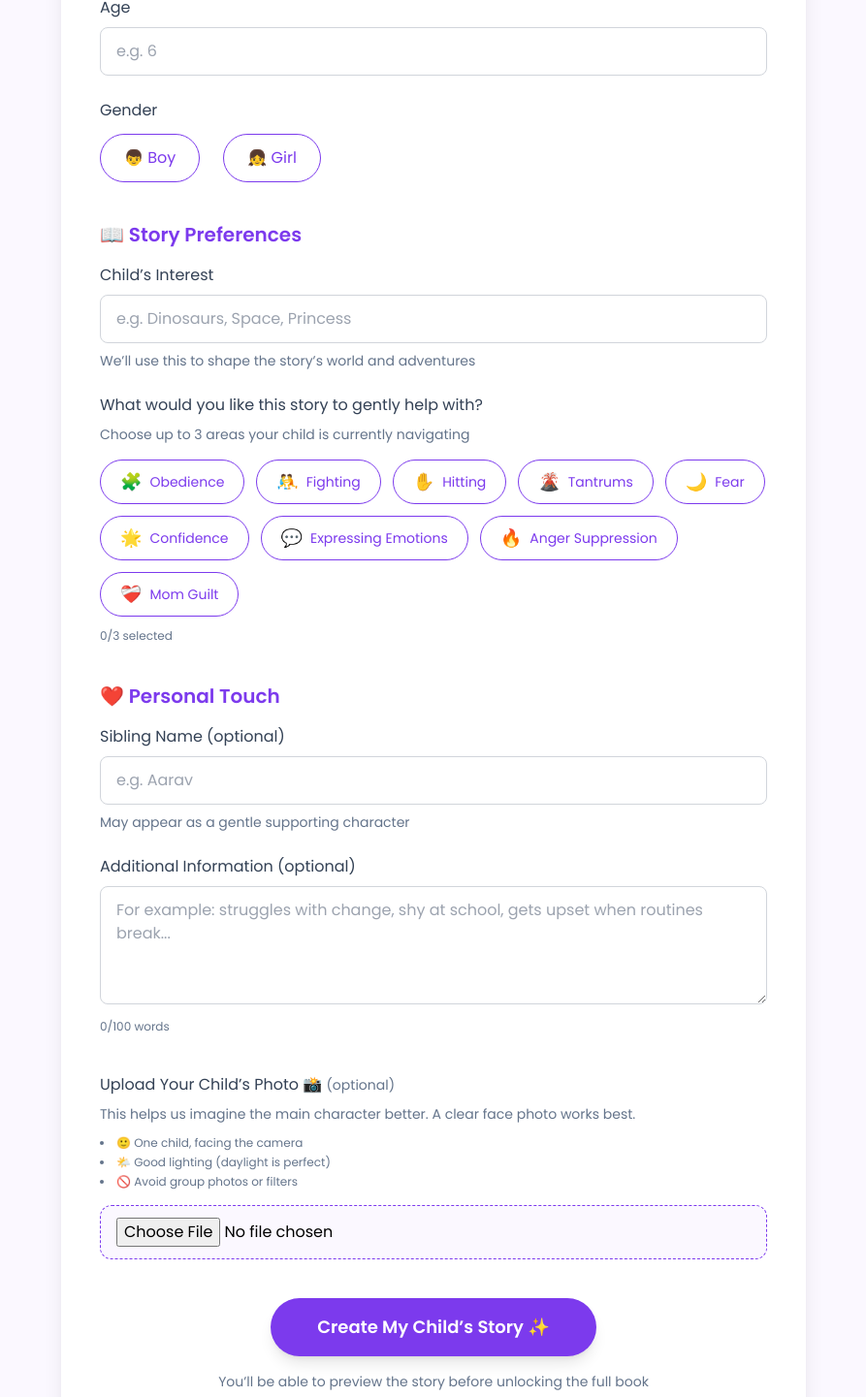
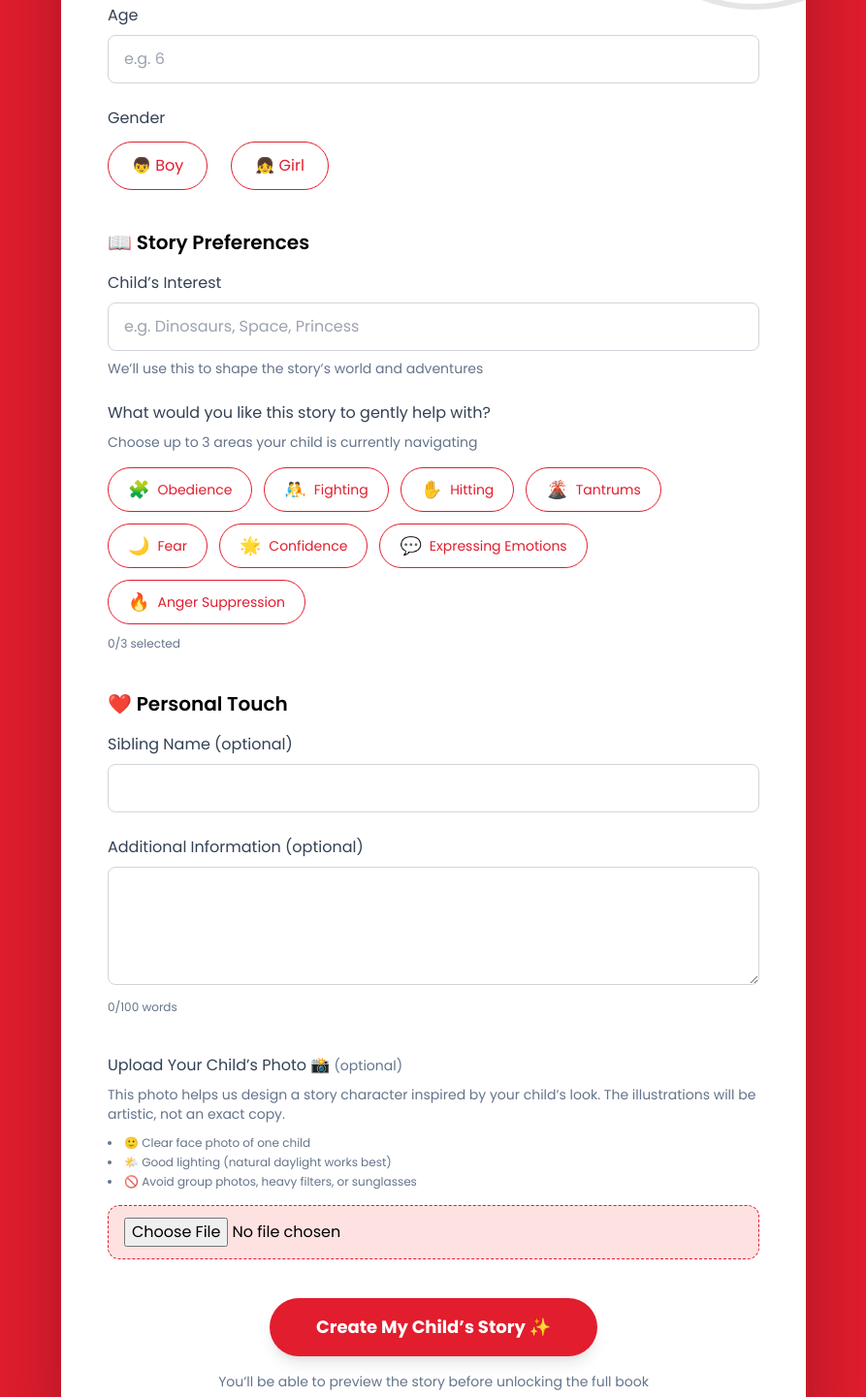
Before and after one commit to rohitjagawat/AI_STORY, a React (Vite) app in the folder frontend/: page /create in a window 1280 px wide. Shown: the part 398-1839 px from the top of the page at 97% size, without its empty margins (193-1086 px from the left). Built offline with nearby package versions, Linux system fonts and the light colour scheme.

Commit message:
new changes

```diff
--- a/frontend/src/pages/CreateStory.jsx
+++ b/frontend/src/pages/CreateStory.jsx
@@ -42,15 +42,13 @@ const CreateStory = () => {
     navigate("/generating");
   };
 
-
-
   return (
-    <div className="min-h-screen bg-brandBg flex justify-center px-4 py-12">
+    <div className="min-h-screen bg-brandRed flex justify-center px-4 py-12">
       <div className="w-full max-w-3xl">
 
         {/* HEADER */}
         <div className="text-center mb-12">
-          <h1 className="text-3xl md:text-4xl font-bold text-brandPurple mb-3">
+          <h1 className="text-3xl md:text-4xl font-extrabold text-black mb-3">
             Create Your Child’s Story ✨
           </h1>
           <p className="text-brandText text-lg">
@@ -60,19 +58,22 @@ const CreateStory = () => {
         </div>
 
         {/* FORM CARD */}
-        <div className="bg-white rounded-2xl shadow-xl p-6 md:p-10">
+        <div className="bg-white rounded-[2.5rem] shadow-[0_30px_80px_rgba(0,0,0,0.25)] p-6 md:p-12 relative overflow-hidden">
+
+          {/* decorative ring */}
+          <div className="absolute -top-24 -right-24 w-[300px] h-[300px] border-[6px] border-black/10 rounded-full"></div>
 
           {error && (
-            <div className="mb-6 text-center text-red-500 font-medium">
+            <div className="mb-6 text-center text-brandRed font-semibold">
               ⚠️ {error}
             </div>
           )}
 
-          <div className="space-y-10">
+          <div className="space-y-10 relative z-10">
 
             {/* CHILD DETAILS */}
             <div>
-              <h2 className="text-xl font-semibold text-brandPurple mb-4">
+              <h2 className="text-xl font-semibold text-black mb-4">
                 👶 Child Details
               </h2>
 
@@ -85,7 +86,7 @@ const CreateStory = () => {
                   onChange={(e) => setName(e.target.value)}
                   type="text"
                   placeholder="e.g. Aarav"
-                  className="w-full px-4 py-3 rounded-lg border border-gray-300 hover:border-brandPurple transition focus:outline-none focus:ring-2 focus:ring-brandPurple"
+                  className="w-full px-4 py-3 rounded-lg border border-gray-300 hover:border-brandRed transition focus:outline-none focus:ring-2 focus:ring-brandRed"
                 />
               </div>
 
@@ -98,7 +99,7 @@ const CreateStory = () => {
                   onChange={(e) => setAge(e.target.value)}
                   type="number"
                   placeholder="e.g. 6"
-                  className="w-full px-4 py-3 rounded-lg border border-gray-300 hover:border-brandPurple transition focus:outline-none focus:ring-2 focus:ring-brandPurple"
+                  className="w-full px-4 py-3 rounded-lg border border-gray-300 hover:border-brandRed transition focus:outline-none focus:ring-2 focus:ring-brandRed"
                 />
               </div>
 
@@ -110,9 +111,9 @@ const CreateStory = () => {
                   <button
                     type="button"
                     onClick={() => setGender("boy")}
-                    className={`flex items-center gap-2 px-6 py-3 rounded-full border transition ${gender === "boy"
-                      ? "bg-brandPurple text-white border-brandPurple"
-                      : "border-brandPurple text-brandPurple hover:bg-brandPurple hover:text-white"
+                    className={`px-6 py-3 rounded-full border transition font-medium ${gender === "boy"
+                        ? "bg-brandRed text-white border-brandRed"
+                        : "border-brandRed text-brandRed hover:bg-brandRed hover:text-white"
                       }`}
                   >
                     👦 Boy
@@ -121,9 +122,9 @@ const CreateStory = () => {
                   <button
                     type="button"
                     onClick={() => setGender("girl")}
-                    className={`flex items-center gap-2 px-6 py-3 rounded-full border transition ${gender === "girl"
-                      ? "bg-brandPurple text-white border-brandPurple"
-                      : "border-brandPurple text-brandPurple hover:bg-brandPurple hover:text-white"
+                    className={`px-6 py-3 rounded-full border transition font-medium ${gender === "girl"
+                        ? "bg-brandRed text-white border-brandRed"
+                        : "border-brandRed text-brandRed hover:bg-brandRed hover:text-white"
                       }`}
                   >
                     👧 Girl
@@ -134,7 +135,7 @@ const CreateStory = () => {
 
             {/* STORY PREFERENCES */}
             <div>
-              <h2 className="text-xl font-semibold text-brandPurple mb-4">
+              <h2 className="text-xl font-semibold text-black mb-4">
                 📖 Story Preferences
               </h2>
 
@@ -147,7 +148,7 @@ const CreateStory = () => {
                   onChange={(e) => setInterest(e.target.value)}
                   type="text"
                   placeholder="e.g. Dinosaurs, Space, Princess"
-                  className="w-full px-4 py-3 rounded-lg border border-gray-300 hover:border-brandPurple transition focus:outline-none focus:ring-2 focus:ring-brandPurple"
+                  className="w-full px-4 py-3 rounded-lg border border-gray-300 hover:border-brandRed transition focus:outline-none focus:ring-2 focus:ring-brandRed"
                 />
                 <p className="text-sm text-brandMuted mt-2">
                   We’ll use this to shape the story’s world and adventures
@@ -174,7 +175,6 @@ const CreateStory = () => {
                     { label: "Confidence", emoji: "🌟" },
                     { label: "Expressing Emotions", emoji: "💬" },
                     { label: "Anger Suppression", emoji: "🔥" },
-                    { label: "Mom Guilt", emoji: "❤️‍🩹" },
                   ].map(({ label, emoji }) => {
                     const selected = challenges.includes(label);
                     const disabled = !selected && challenges.length >= 3;
@@ -186,18 +186,16 @@ const CreateStory = () => {
                         disabled={disabled}
                         onClick={() => {
                           if (selected) {
-                            setChallenges(
-                              challenges.filter((c) => c !== label)
-                            );
+                            setChallenges(challenges.filter((c) => c !== label));
                           } else if (challenges.length < 3) {
                             setChallenges([...challenges, label]);
                           }
                         }}
-                        className={`flex items-center gap-2 px-5 py-2 rounded-full border text-sm font-medium transition-all duration-200 ${selected
-                          ? "bg-brandPurple text-white border-brandPurple shadow-lg scale-105"
-                          : disabled
-                            ? "bg-gray-100 text-gray-400 border-gray-300 cursor-not-allowed"
-                            : "bg-white text-brandPurple border-brandPurple hover:bg-brandPurple hover:text-white hover:scale-105"
+                        className={`flex items-center gap-2 px-5 py-2 rounded-full border text-sm font-medium transition-all ${selected
+                            ? "bg-brandRed text-white border-brandRed shadow-lg scale-105"
+                            : disabled
+                              ? "bg-gray-100 text-gray-400 border-gray-300 cursor-not-allowed"
+                              : "bg-white text-brandRed border-brandRed hover:bg-brandRed hover:text-white hover:scale-105"
                           }`}
                       >
                         <span className="text-lg">{emoji}</span>
@@ -215,7 +213,7 @@ const CreateStory = () => {
 
             {/* PERSONAL TOUCH */}
             <div>
-              <h2 className="text-xl font-semibold text-brandPurple mb-4">
+              <h2 className="text-xl font-semibold text-black mb-4">
                 ❤️ Personal Touch
               </h2>
 
@@ -227,12 +225,8 @@ const CreateStory = () => {
                   value={siblingName}
                   onChange={(e) => setSiblingName(e.target.value)}
                   type="text"
-                  placeholder="e.g. Aarav"
-                  className="w-full px-4 py-3 rounded-lg border border-gray-300 hover:border-brandPurple transition focus:outline-none focus:ring-2 focus:ring-brandPurple"
+                  className="w-full px-4 py-3 rounded-lg border border-gray-300 hover:border-brandRed transition focus:outline-none focus:ring-2 focus:ring-brandRed"
                 />
-                <p className="text-sm text-brandMuted mt-2">
-                  May appear as a gentle supporting character
-                </p>
               </div>
 
               <div className="mb-6">
@@ -248,8 +242,7 @@ const CreateStory = () => {
                       setAdditionalInfo(e.target.value);
                     }
                   }}
-                  placeholder="For example: struggles with change, shy at school, gets upset when routines break..."
-                  className="w-full px-4 py-3 rounded-lg border border-gray-300 hover:border-brandPurple transition focus:outline-none focus:ring-2 focus:ring-brandPurple"
+                  className="w-full px-4 py-3 rounded-lg border border-gray-300 hover:border-brandRed transition focus:outline-none focus:ring-2 focus:ring-brandRed"
                 />
                 <p className="text-xs text-brandMuted mt-2">
                   {additionalInfo.trim()
@@ -260,6 +253,7 @@ const CreateStory = () => {
               </div>
             </div>
 
+
             {/* PHOTO */}
             <div>
               <label className="block text-brandText font-medium mb-2">
@@ -268,21 +262,21 @@ const CreateStory = () => {
               </label>
 
               <p className="text-sm text-brandMuted mb-3">
-                This helps us imagine the main character better.
-                A clear face photo works best.
+                This photo helps us design a story character inspired by your child’s look.
+                The illustrations will be artistic, not an exact copy.
               </p>
 
               <ul className="text-xs text-brandMuted mb-4 list-disc list-inside space-y-1">
-                <li>🙂 One child, facing the camera</li>
-                <li>🌤️ Good lighting (daylight is perfect)</li>
-                <li>🚫 Avoid group photos or filters</li>
+                <li>🙂 Clear face photo of one child</li>
+                <li>🌤️ Good lighting (natural daylight works best)</li>
+                <li>🚫 Avoid group photos, heavy filters, or sunglasses</li>
               </ul>
 
               <input
                 type="file"
                 accept="image/*"
                 onChange={(e) => setChildPhoto(e.target.files[0])}
-                className="w-full px-4 py-3 border border-dashed border-brandPurple rounded-xl bg-brandBg cursor-pointer hover:bg-white transition"
+                className="w-full px-4 py-3 border border-dashed border-brandRed rounded-xl bg-brandRedSoft cursor-pointer hover:bg-white transition"
               />
 
               {childPhoto && (
@@ -297,7 +291,7 @@ const CreateStory = () => {
             <div className="flex flex-col items-center mt-12">
               <button
                 onClick={handleSubmit}
-                className="px-12 py-4 rounded-full bg-brandPurple text-white text-lg font-semibold shadow-lg hover:scale-105 transition"
+                className="px-12 py-4 rounded-full bg-brandRed text-white text-lg font-bold shadow-lg hover:bg-black hover:scale-105 transition"
               >
                 Create My Child’s Story ✨
               </button>
```
